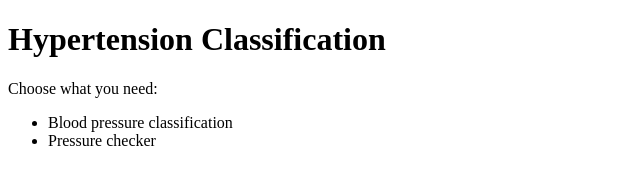
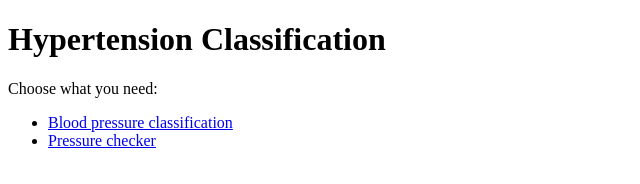
Before and after one commit to rofiqahmad22/javascript-demo2, a plain HTML site: page index.html in a window 1280 px wide. Shown: the whole page, without its empty margins (0-640 px from the left). Drawn offline with Linux system fonts and the light colour scheme.

Commit message:
fix a href

```diff
--- a/blood-pressure-checker/index.html
+++ b/blood-pressure-checker/index.html
@@ -11,6 +11,4 @@
     <p>input to check the result</p>
     <p>(open your console to view the result)</p>
 
-    <script src="/blood-pressure-checker/index.js"></script>
-  </body>
-</html>
+    <script src="/blood-pressure-checker/index.js"></script
--- a/index.html
+++ b/index.html
@@ -11,11 +11,12 @@
     <p>Choose what you need:</p>
     <ul>
       <li>
-        <a href="/blood-pressure-classification/index.html"></a> Blood pressure
-        classification
+        <a href="/blood-pressure-classification/index.html"
+          >Blood pressure classification</a
+        >
       </li>
       <li>
-        <a href="/blood-pressure-checker/index.html"></a> Pressure checker
+        <a href="/blood-pressure-checker/index.html">Pressure checker</a>
       </li>
     </ul>
   </body>
```
